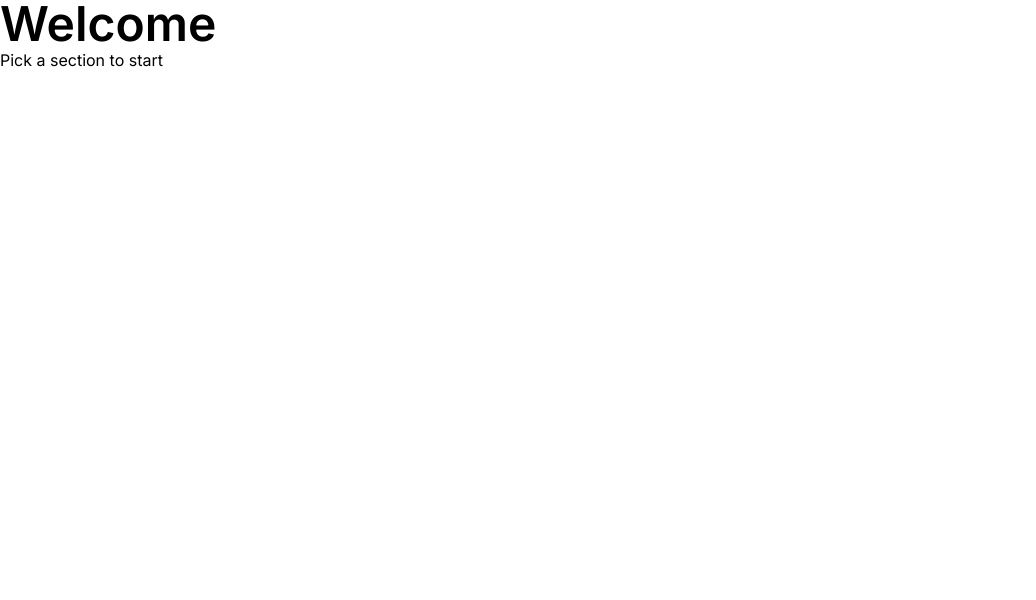
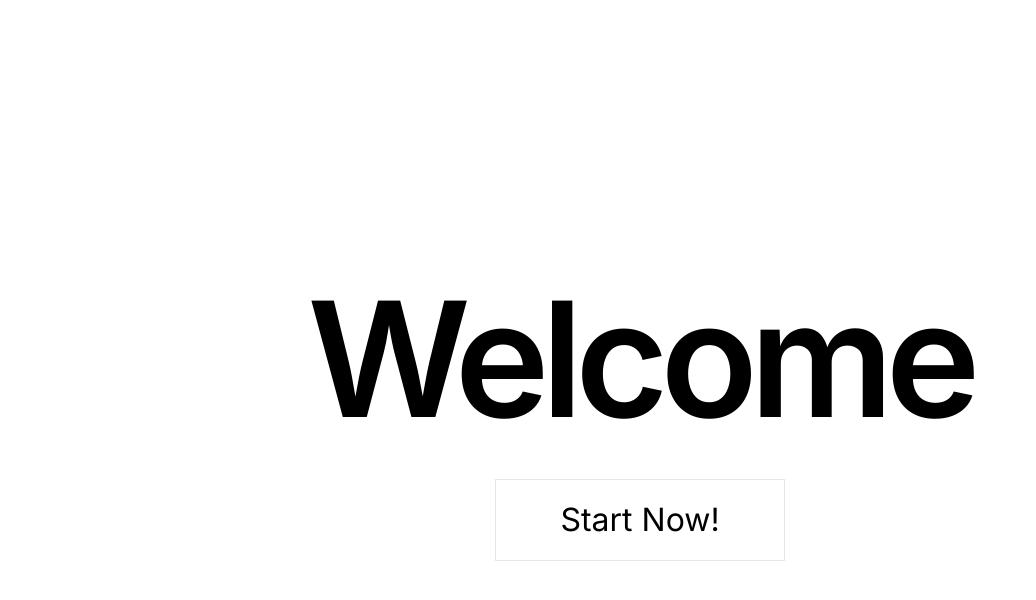
Before and after one commit to kagunecode/cv_generator, a React (Vite) app: page / in a window 1280 px wide. Shown: the top 600 px of the page, without its empty margins (0-1036 px from the left). Built offline with nearby package versions, Linux system fonts and the light colour scheme.

Commit message:
Changed initial welcome screen

```diff
--- a/src/routes/Welcome.jsx
+++ b/src/routes/Welcome.jsx
@@ -1,12 +1,20 @@
 import { AnimatedPage } from '../components/AnimatedPage';
+import { Link } from 'react-router-dom';
 
 function Welcome() {
   return (
     <>
       <AnimatedPage>
-        <div>
-          <h1 className="text-5xl font-semibold">Welcome</h1>
-          <p>Pick a section to start</p>
+        <div className="flex h-screen flex-col items-center justify-center">
+          <h1 className="text-[10rem] font-semibold tracking-tighter">
+            Welcome
+          </h1>
+          <Link
+            to="/general"
+            className="border px-16 py-4 text-[2rem] duration-200 hover:bg-emphasis-500 "
+          >
+            Start Now!
+          </Link>
         </div>
       </AnimatedPage>
     </>
```
